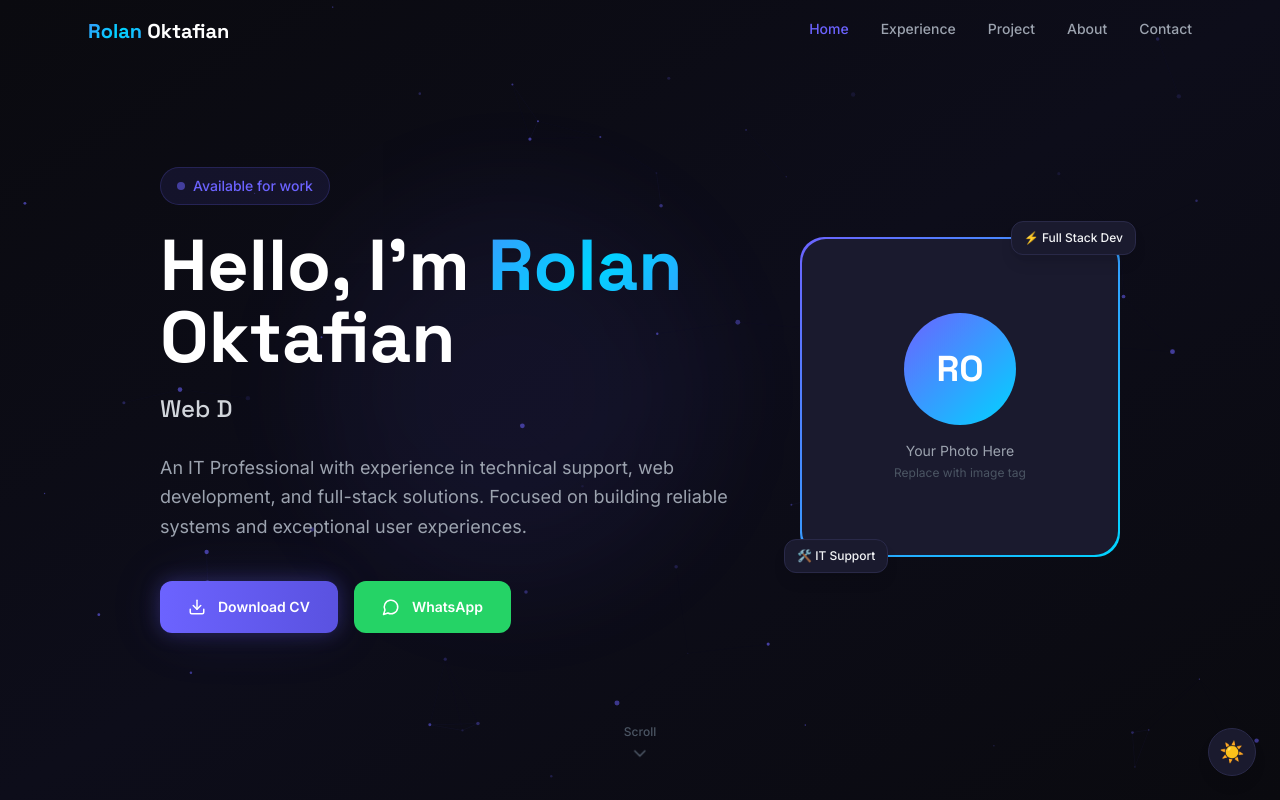
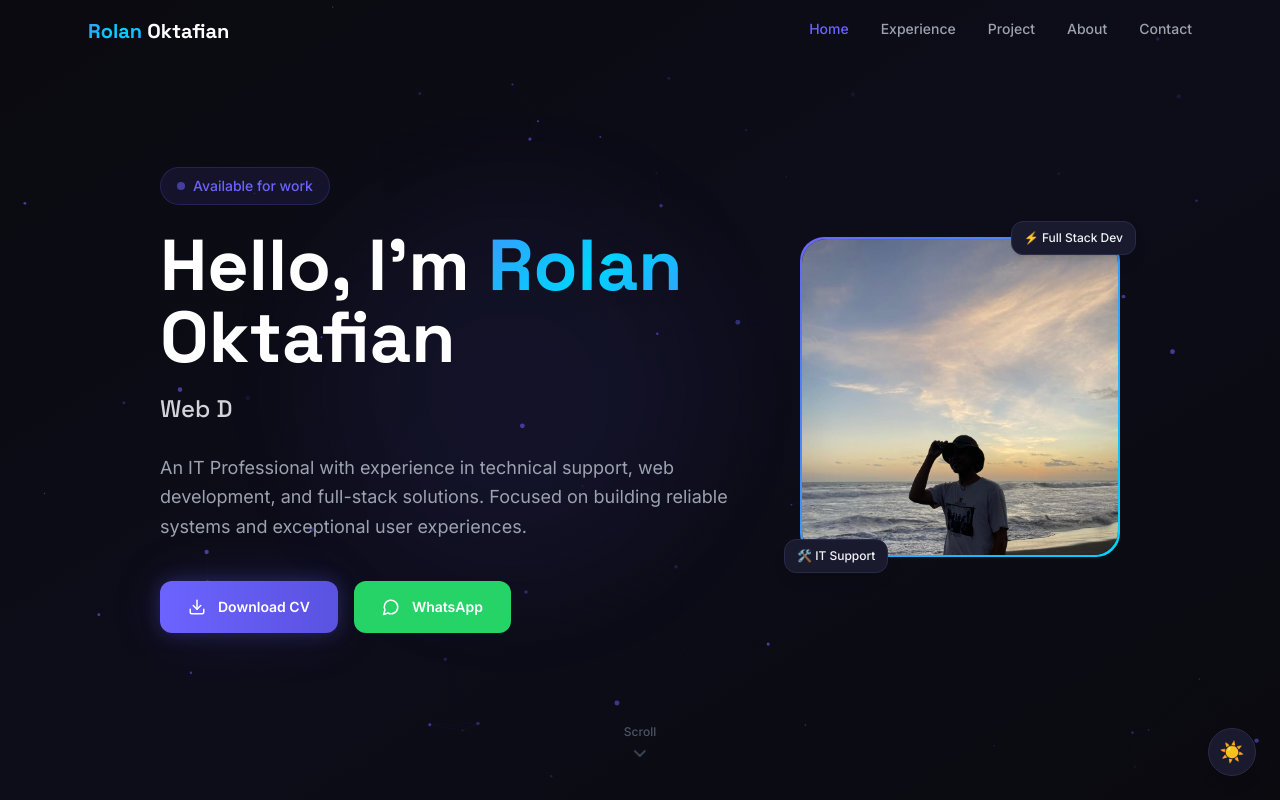
Before and after one commit to olanfn/portfolio, a Next.js app: page / in a window 1280 px wide. Shown: the top 800 px of the page. Built offline with nearby package versions, Linux system fonts and the light colour scheme.

Commit message:
update photo profile

```diff
--- a/components/Hero.tsx
+++ b/components/Hero.tsx
@@ -1,6 +1,7 @@
 'use client'
 import { useEffect, useRef, useState } from 'react'
 import { Download, MessageCircle, ChevronDown } from 'lucide-react'
+import Image from 'next/image';
 
 const roles = [
   'IT Support',
@@ -175,15 +176,15 @@ export default function Hero() {
           <div className="w-64 h-64 lg:w-80 lg:h-80 rounded-3xl relative animate-float">
             {/* Decorative border */}
             <div className="absolute inset-0 rounded-3xl bg-gradient-to-br from-[#6C63FF] to-[#00D4FF] p-0.5">
-              <div className="w-full h-full rounded-3xl bg-gray-100 dark:bg-[#1A1A2E] flex items-center justify-center overflow-hidden">
-                {/* Placeholder avatar - replace with actual photo */}
-                <div className="text-center">
-                  <div className="w-28 h-28 rounded-full bg-gradient-to-br from-[#6C63FF] to-[#00D4FF] mx-auto mb-4 flex items-center justify-center text-4xl font-grotesk font-bold text-white">
-                    RO
-                  </div>
-                  <p className="text-gray-500 dark:text-gray-400 text-sm">Your Photo Here</p>
-                  <p className="text-gray-400 dark:text-gray-600 text-xs mt-1">Replace with image tag</p>
-                </div>
+              <div className="w-full h-full rounded-3xl bg-gray-100 dark:bg-[#1A1A2E] flex items-center justify-center overflow-hidden relative group">
+                <Image
+                  src="/photos/pp.jpeg"
+                  alt="Rolan Oktafian"
+                  fill
+                  sizes="(max-width: 768px) 256px, 320px"
+                  className="object-cover transition-transform duration-500 group-hover:scale-105"
+                  priority
+                />
               </div>
             </div>
             {/* Floating badges */}
```
Also changed, not shown: public/photos/pp.jpeg (added).
